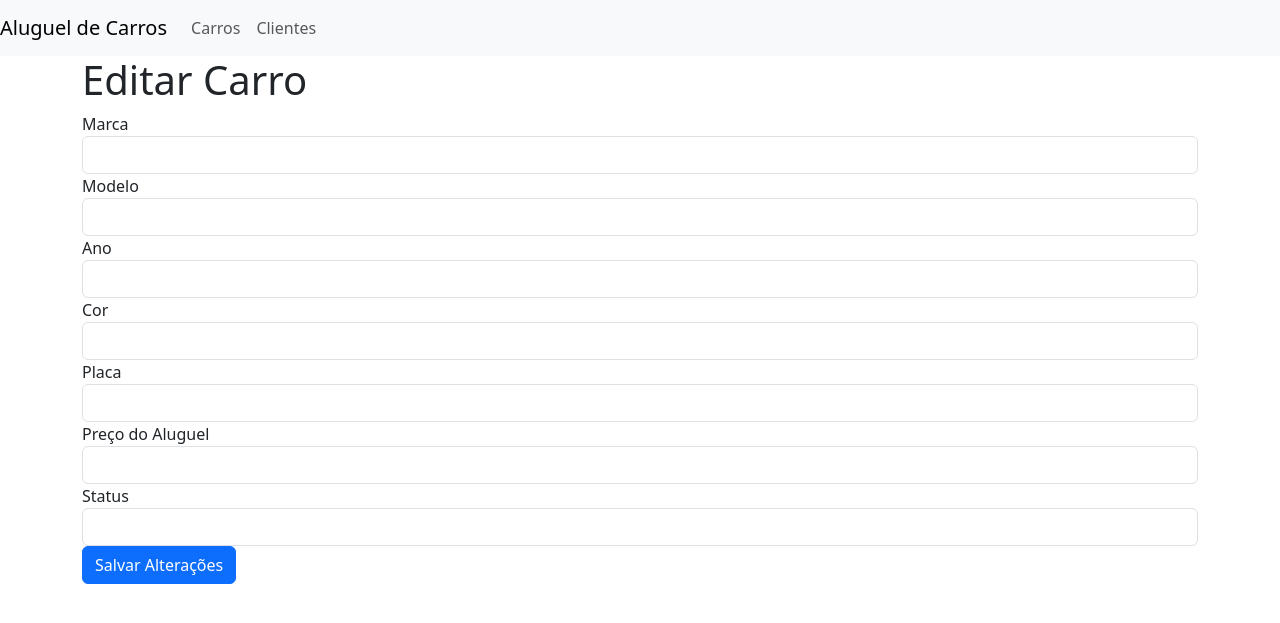
After one commit to Cerbaro-R/aluguel_carros, a PHP site: page /views/carros/edit.php in a window 1280 px wide. The commit adds this page. Shown: the top 623 px of the page. Run offline with PHP 8.4, Linux system fonts and the light colour scheme; the template is opened without the code that fills it, so the values that code supplies are empty.

Commit message:
adição do função de editar com erro

```diff
--- a/models/CarroModel.php
+++ b/models/CarroModel.php
@@ -15,6 +15,11 @@ require_once 'core/Database.php';
             return $query -> fetchAll(PDO::FETCH_OBJ);
         }
 
+        public function getById($id) {
+            $query = $this -> db -> prepare("SELECT * FROM carros WHERE id = :id");
+            $query -> execute(['id' => $id]);
+        }
+
         public function insert($data) {
 
             $query = $this -> db -> prepare
--- /dev/null
+++ b/views/carros/edit.php
@@ -0,0 +1,61 @@
+<!DOCTYPE html>
+<html lang="en">
+<head>
+    <meta charset="UTF-8">
+    <meta name="viewport" content="width=device-width, initial-scale=1.0">
+    <title>Document</title>
+    <link href="https://cdn.jsdelivr.net/npm/bootstrap@5.3.3/dist/css/bootstrap.min.css" rel="stylesheet" integrity="sha384-QWTKZyjpPEjISv5WaRU9OFeRpok6YctnYmDr5pNlyT2bRjXh0JMhjY6hW+ALEwIH" crossorigin="anonymous">
+    <script src="https://cdn.jsdelivr.net/npm/bootstrap@5.3.3/dist/js/bootstrap.bundle.min.js" integrity="sha384-YvpcrYf0tY3lHB60NNkmXc5s9fDVZLESaAA55NDzOxhy9GkcIdslK1eN7N6jIeHz" crossorigin="anonymous"></script>
+</head>
+<body>
+    <nav class="navbar navbar-expand-lg navbar-light bg-light">
+        <a class="navbar-brand" href="/">Aluguel de Carros</a>
+
+        <div class="collapse navbar-collapse" id="navbarNav">
+            <ul class="navbar-nav">
+                <li class="nav-item">
+                    <a class="nav-link" href="/carros">Carros</a>
+                </li>
+                <li class="nav-item">
+                    <a class="nav-link" href="/clientes">Clientes</a>
+                </li>
+            </ul>
+        </div>
+    </nav>
+
+    <div class="container">
+        <h1>Editar Carro</h1>
+        <form action="/carros/update<?= $carro['id'] ?>" method="post">
+            <div class ="form-group">
+                <label for="marca">Marca</label>
+                <input type='text' class="form-control" id="marca" value="<?= htmlspecialchars($carro['marca']) ?>" required>
+            </div>
+            <div class = "form-group">
+                <label for="modelo">Modelo</label>
+                <input type='text' class="form-control" id="modelo" value="<?= htmlspecialchars($carro['modelo']) ?>" required>
+            </div>
+            <div class = "form-group">
+                <label for="ano">Ano</label>
+                <input type='text' class="form-control" id="ano" value="<?= htmlspecialchars($carro['ano']) ?>" required>
+            </div>
+            <div class = "form-group">
+                <label for="cor">Cor</label>
+                <input type='text' class="form-control" id="cor" value="<?= htmlspecialchars($carro['cor']) ?>" required>
+            </div>
+            <div class = "form-group">
+                <label for="placa">Placa</label>
+                <input type='text' class="form-control" id="placa" value="<?= htmlspecialchars($carro['placa']) ?>" required>
+            </div>
+            <div class = "form-group">
+                <label for="preco_aluguel">Preço do Aluguel</label>
+                <input type='text' class="form-control" id="preco_aluguel" value="<?= htmlspecialchars($carro['preco_aluguel']) ?>" required>
+            </div>
+            <div class = "form-group">
+                <label for="status">Status</label>
+                <input type='text' class="form-control" id="status" value="<?= htmlspecialchars($carro['status']) ?>" required>
+            </div>
+            <button type="submit" class="btn btn-primary">Salvar Alterações</button>
+    </div>
+
+</body>
+</html>
--- a/views/carros/index.php
+++ b/views/carros/index.php
@@ -48,8 +48,7 @@
         <td><?= htmlspecialchars($carro->preco_aluguel) ?></td>
         <td><?= htmlspecialchars($carro->status) ?></td>
         <td>
-                        <a href="/carros/edit/<?= $carro['id'] ?>">Editar</a>
-                        <a href="/carros/delete/<?= $carro['id'] ?>"onclick="return confirm('Tem certeza que deseja excluír ?')">Excluir</a>
+            <a href="/carros/edit/<?= $carro->id ?>" class="btn btn-warning btn-sm">Editar</a>
         </td>
     </tr>
 <?php endforeach; ?>
```
Also changed, not shown: controllers/CarrosController.php (+20 -0 lines), index.php (+10 -1 lines), views/carros/create.php (+16 -0 lines). Lines whose indentation alone changed are shown as unchanged.
